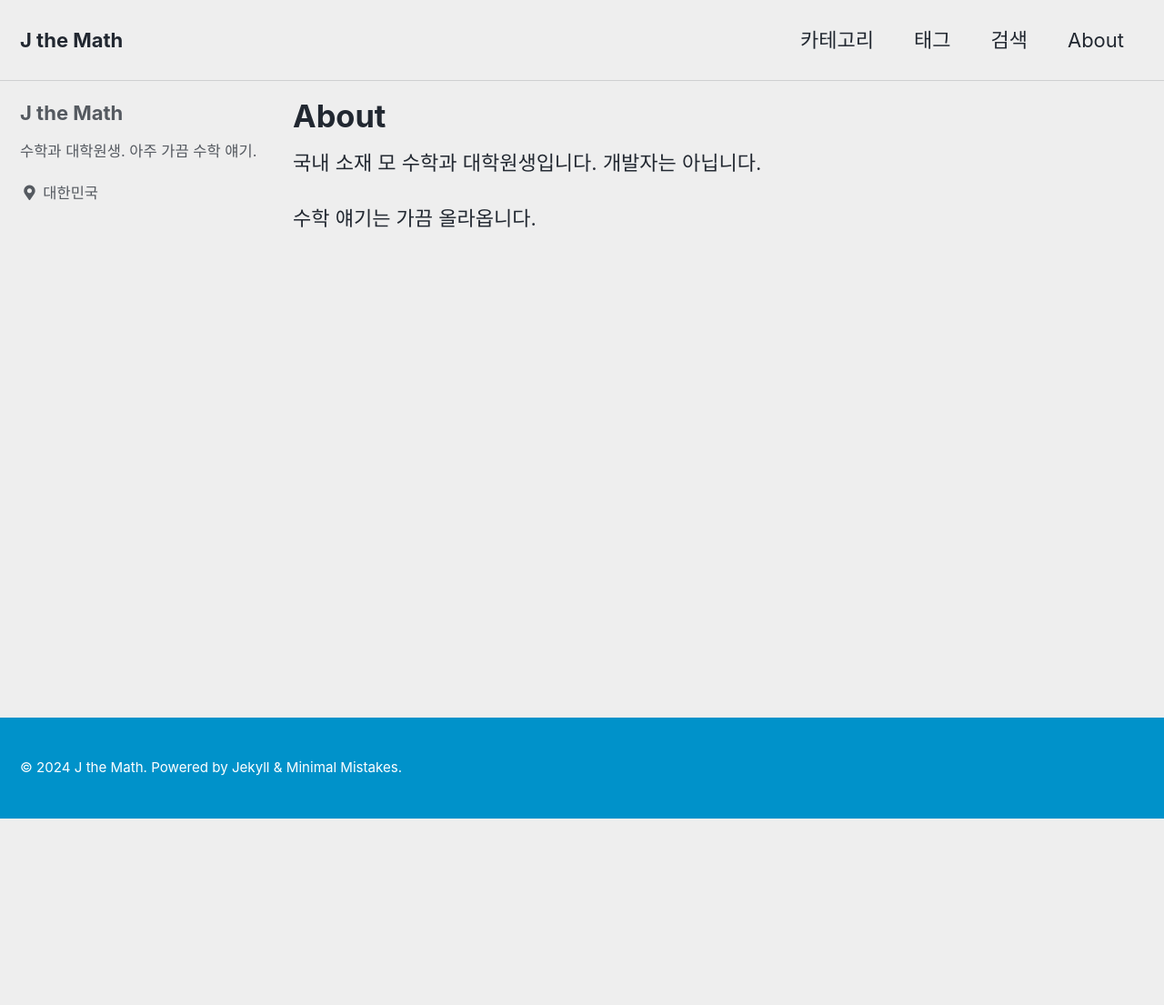
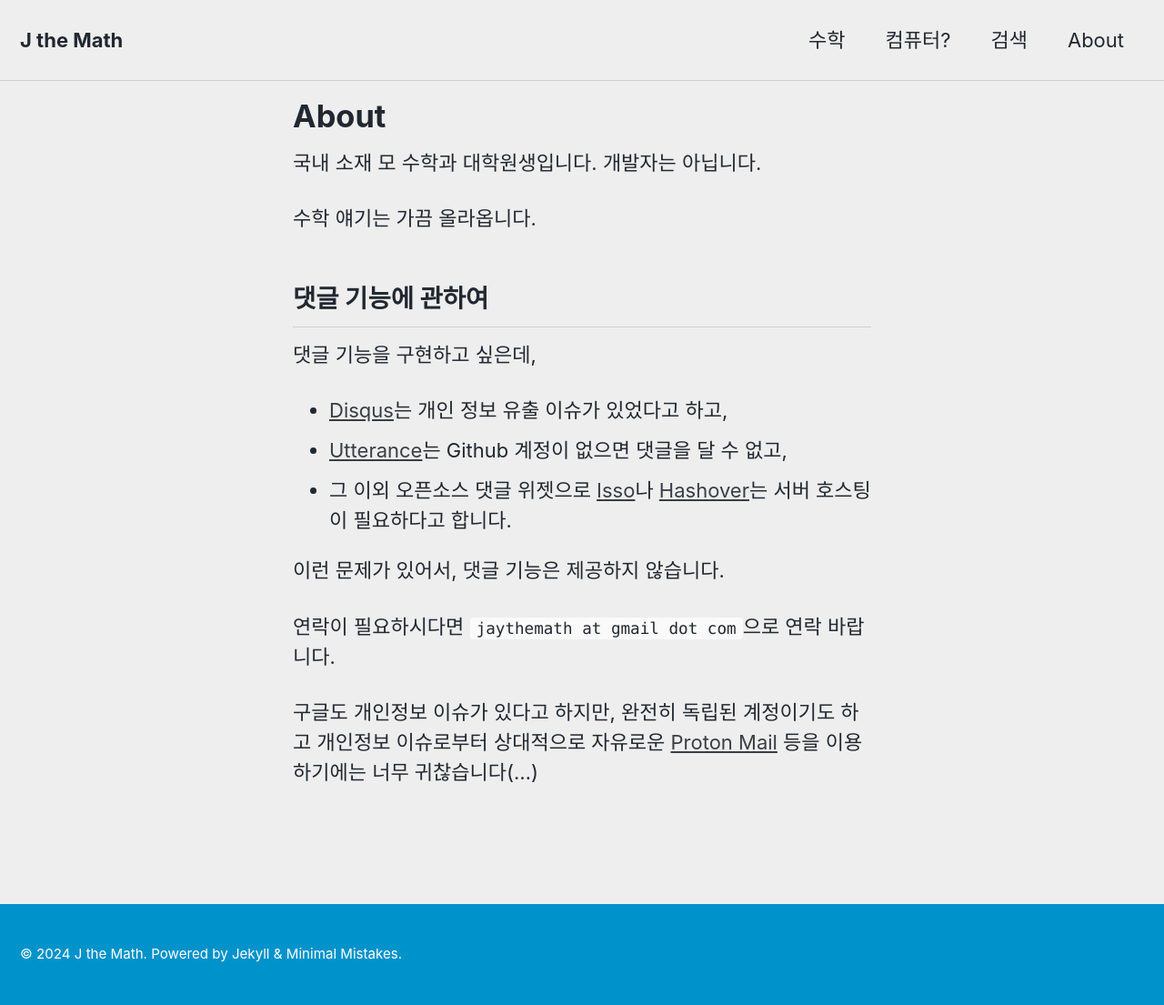
Before and after one commit to jaythemath/jaythemath.github.io, a Jekyll site: the page built from _pages/about.md, in a window 1280 px wide. Shown: the whole page at 91% size. Built offline with Jekyll 4.4.1, drawn with Linux system fonts in a browser that asks for light colours; cached includes are drawn as plain includes; before the commit the page ends 900 px from its top, so only the background shows below that.

```diff
--- a/_config.yml
+++ b/_config.yml
@@ -111,12 +111,12 @@ author:
   location         : "대한민국"
   email            :
   links:
-    - label: "Email"
-      icon: "fas fa-fw fa-envelope-square"
-      # url: "mailto:your.name@email.com"
-    - label: "Website"
-      icon: "fas fa-fw fa-link"
-      # url: "https://your-website.com"
+    - label: "카테고리별 보기"
+      icon: "fas fa-fw fa-solid fa-folder-open"
+      url: "/categories"
+    - label: "태그별 보기"
+      icon: "fas fa-fw fa-solid fa-tags"
+      url: "/tags"
     - label: "Twitter"
       icon: "fab fa-fw fa-twitter-square"
       # url: "https://twitter.com/"
@@ -130,6 +130,7 @@ author:
       icon: "fab fa-fw fa-instagram"
       # url: "https://instagram.com/"
 
+author_profile: true
 # Site Footer
 footer:
   links:
--- a/_data/navigation.yml
+++ b/_data/navigation.yml
@@ -1,9 +1,9 @@
 # main links
 main:
-  - title: "카테고리"
-    url: /categories
-  - title: "태그"
-    url: /tags
+  - title: "수학"
+    url: /math/
+  - title: "컴퓨터?"
+    url: /computer/
   - title: "검색"
     url: /search/
   - title: "About"
--- a/_pages/about.md
+++ b/_pages/about.md
@@ -2,9 +2,22 @@
 title: "About"
 layout: "single"
 permalink: /about/
-author_profile: true
+author_profile: false
 ---
 
 국내 소재 모 수학과 대학원생입니다. 개발자는 아닙니다.
 
 수학 얘기는 가끔 올라옵니다.
+
+## 댓글 기능에 관하여
+
+댓글 기능을 구현하고 싶은데,
+ - [Disqus](https://disqus.com)는 개인 정보 유출 이슈가 있었다고 하고,
+ - [Utterance](https://utteranc.es/)는 Github 계정이 없으면 댓글을 달 수 없고,
+ - 그 이외 오픈소스 댓글 위젯으로 [Isso](https://isso-comments.de/)나 [Hashover](https://www.barkdull.org/software/hashover)는 서버 호스팅이 필요하다고 합니다.
+
+이런 문제가 있어서, 댓글 기능은 제공하지 않습니다.
+
+연락이 필요하시다면 `jaythemath at gmail dot com`으로 연락 바랍니다.
+
+구글도 개인정보 이슈가 있다고 하지만, 완전히 독립된 계정이기도 하고 개인정보 이슈로부터 상대적으로 자유로운 [Proton Mail](https://proton.me/mail) 등을 이용하기에는 너무 귀찮습니다(...)
```
Also changed, not shown: _posts/2024-02-06-about_comments.md (deleted, +0 -12 lines), _posts/2024-03-10-LaTeX편집기.md (added, +37 -0 lines).
